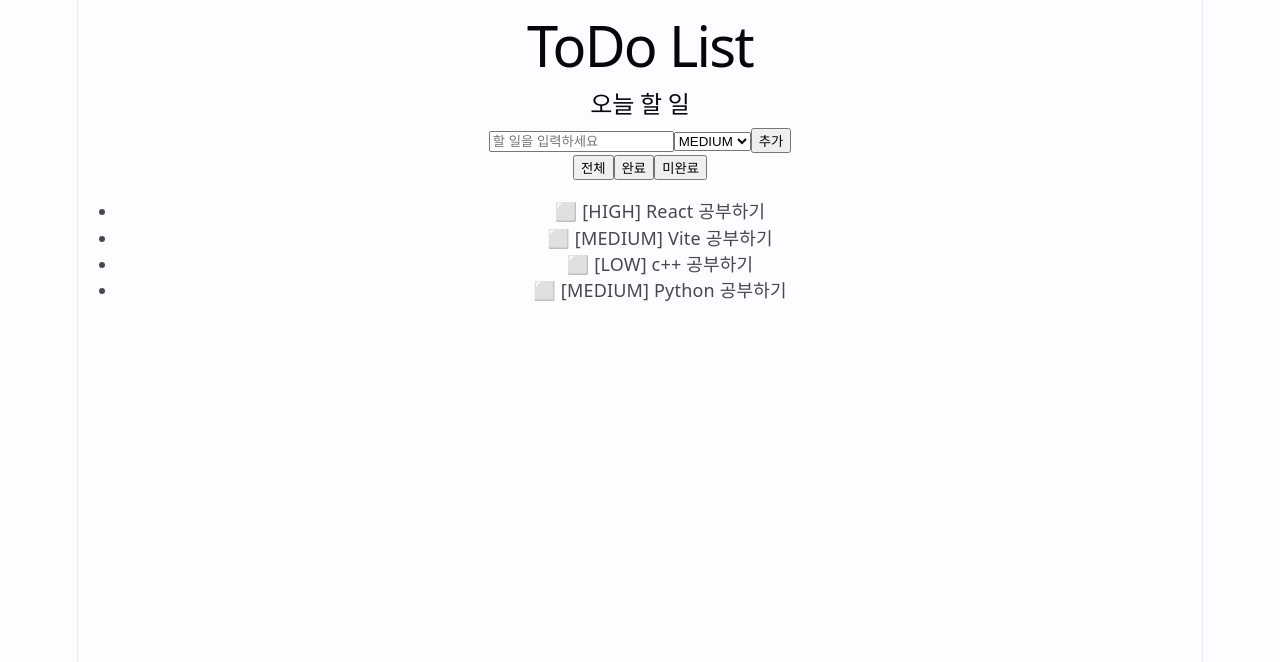
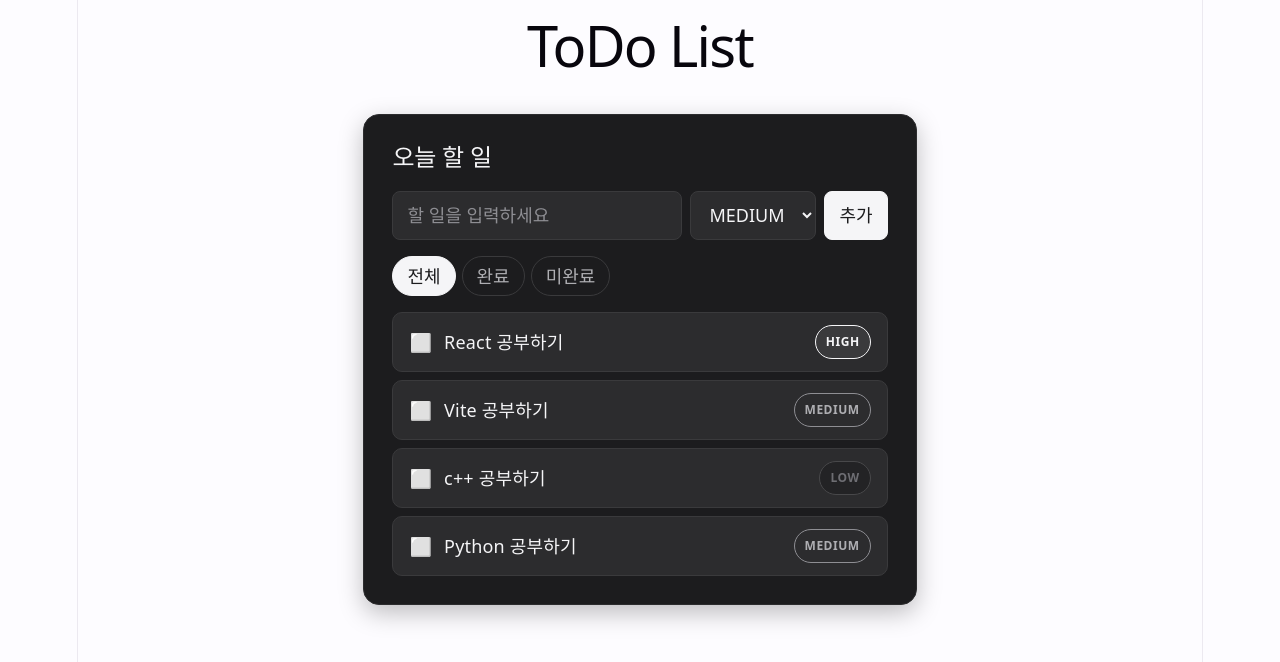
Before and after one commit to Zanviq/7w_Reat_TodoList_state-assignment, a React (Vite) app: page / in a window 1280 px wide. Shown: the top 662 px of the page. Built offline with nearby package versions, Linux system fonts and the light colour scheme.

Commit message:
update: css

```diff
--- a/src/components/ToDoItem.jsx
+++ b/src/components/ToDoItem.jsx
@@ -1,7 +1,9 @@
 function TodoItem({ item, done, priority, onClick }) {
   return (
-    <li onClick={onClick}>
-      {done ? "✅" : "⬜"} [{priority}] {item}
+    <li className={`todo-item ${done ? "done" : ""}`} onClick={onClick}>
+      <span className="todo-check">{done ? "✅" : "⬜"}</span>
+      <span className="todo-text">{item}</span>
+      <span className={`priority ${priority}`}>{priority}</span>
     </li>
   );
 }
--- a/src/components/ToDoList.jsx
+++ b/src/components/ToDoList.jsx
@@ -1,5 +1,6 @@
 import { useState } from "react";
 import TodoItem from "./ToDoItem";
+import "./Todo.css";
 
 function ToDoList({ sectionTitle, todos }) {
   const [todoList, setTodoList] = useState(todos);
@@ -34,14 +35,15 @@ function ToDoList({ sectionTitle, todos }) {
   });
 
   return (
-    <section>
+    <section className="todo">
       <h2>{sectionTitle}</h2>
 
-      <div>
+      <div className="todo-form">
         <input
           type="text"
           value={input}
           onChange={(e) => setInput(e.target.value)}
+          onKeyDown={(e) => e.key === "Enter" && addTodo()}
           placeholder="할 일을 입력하세요"
         />
         <select value={priority} onChange={(e) => setPriority(e.target.value)}>
@@ -52,13 +54,28 @@ function ToDoList({ sectionTitle, todos }) {
         <button onClick={addTodo}>추가</button>
       </div>
 
-      <div>
-        <button onClick={() => setFilter("ALL")}>전체</button>
-        <button onClick={() => setFilter("DONE")}>완료</button>
-        <button onClick={() => setFilter("NOT_DONE")}>미완료</button>
+      <div className="todo-filter">
+        <button
+          className={filter === "ALL" ? "active" : ""}
+          onClick={() => setFilter("ALL")}
+        >
+          전체
+        </button>
+        <button
+          className={filter === "DONE" ? "active" : ""}
+          onClick={() => setFilter("DONE")}
+        >
+          완료
+        </button>
+        <button
+          className={filter === "NOT_DONE" ? "active" : ""}
+          onClick={() => setFilter("NOT_DONE")}
+        >
+          미완료
+        </button>
       </div>
 
-      <ul>
+      <ul className="todo-list">
         {filteredList.map((todo) => (
           <TodoItem
             key={todo.id}
--- /dev/null
+++ b/src/components/Todo.css
@@ -0,0 +1,158 @@
+.todo {
+  max-width: 520px;
+  margin: 24px auto;
+  padding: 28px;
+  text-align: left;
+  background: #1c1c1e;
+  border: 1px solid #2c2c2e;
+  border-radius: 16px;
+  box-shadow: 0 8px 24px rgba(0, 0, 0, 0.25);
+  color: #e5e5e7;
+}
+
+.todo h2 {
+  color: #f5f5f7;
+  margin-bottom: 20px;
+}
+
+.todo-form {
+  display: flex;
+  gap: 8px;
+  margin-bottom: 16px;
+}
+
+.todo-form input {
+  flex: 1;
+  padding: 10px 14px;
+  border: 1px solid #3a3a3c;
+  border-radius: 8px;
+  font: inherit;
+  background: #2c2c2e;
+  color: #f5f5f7;
+  outline: none;
+}
+
+.todo-form input::placeholder {
+  color: #8e8e93;
+}
+
+.todo-form input:focus {
+  border-color: #8e8e93;
+}
+
+.todo-form select,
+.todo-form button {
+  padding: 10px 14px;
+  border: 1px solid #3a3a3c;
+  border-radius: 8px;
+  background: #2c2c2e;
+  color: #f5f5f7;
+  font: inherit;
+  cursor: pointer;
+}
+
+.todo-form button {
+  background: #f5f5f7;
+  color: #1c1c1e;
+  border-color: #f5f5f7;
+  font-weight: 500;
+}
+
+.todo-form button:hover {
+  background: #d1d1d6;
+}
+
+.todo-filter {
+  display: flex;
+  gap: 6px;
+  margin-bottom: 16px;
+}
+
+.todo-filter button {
+  padding: 6px 14px;
+  border: 1px solid #3a3a3c;
+  border-radius: 999px;
+  background: transparent;
+  font: inherit;
+  cursor: pointer;
+  color: #aeaeb2;
+}
+
+.todo-filter button.active {
+  background: #f5f5f7;
+  border-color: #f5f5f7;
+  color: #1c1c1e;
+}
+
+.todo-list {
+  list-style: none;
+  padding: 0;
+  margin: 0;
+  display: flex;
+  flex-direction: column;
+  gap: 8px;
+}
+
+.todo-item {
+  display: flex;
+  align-items: center;
+  gap: 12px;
+  padding: 12px 16px;
+  background: #2c2c2e;
+  border: 1px solid #3a3a3c;
+  border-radius: 10px;
+  cursor: pointer;
+  user-select: none;
+  transition: background 0.2s, border-color 0.2s;
+}
+
+.todo-item:hover {
+  background: #3a3a3c;
+  border-color: #48484a;
+}
+
+.todo-item.done {
+  background: #232325;
+}
+
+.todo-item.done .todo-text {
+  text-decoration: line-through;
+  color: #6e6e73;
+}
+
+.todo-check {
+  font-size: 18px;
+  filter: grayscale(1);
+}
+
+.todo-text {
+  flex: 1;
+  color: #f5f5f7;
+}
+
+.priority {
+  font-size: 12px;
+  font-weight: 600;
+  padding: 3px 10px;
+  border-radius: 999px;
+  letter-spacing: 0.5px;
+  border: 1px solid;
+}
+
+.priority.HIGH {
+  background: #3a3a3c;
+  color: #f5f5f7;
+  border-color: #f5f5f7;
+}
+
+.priority.MEDIUM {
+  background: #2c2c2e;
+  color: #aeaeb2;
+  border-color: #8e8e93;
+}
+
+.priority.LOW {
+  background: #232325;
+  color: #6e6e73;
+  border-color: #48484a;
+}
```
